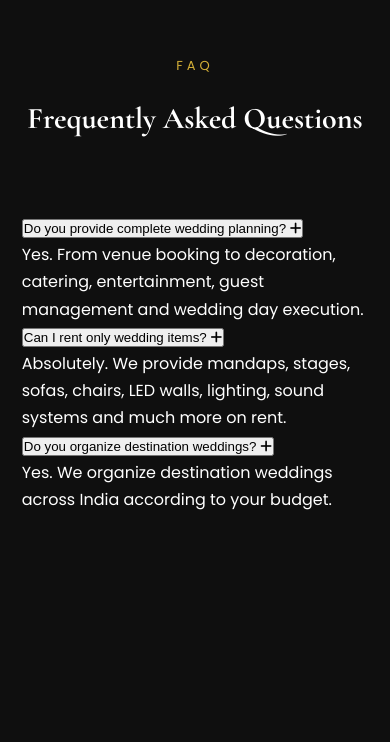
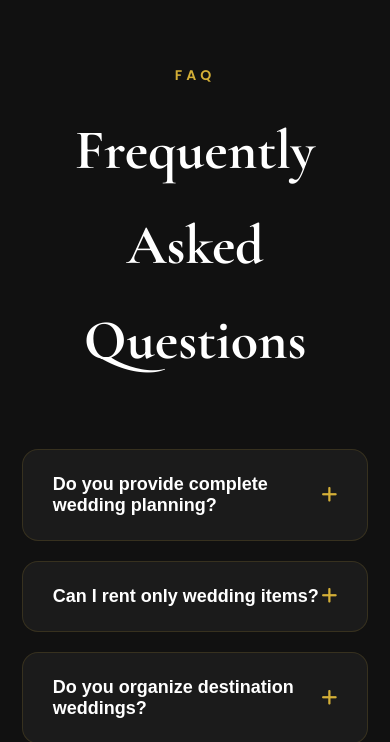
Before and after one commit to astha0202/vijay-events, a website: page index.html in a window 390 px wide. Shown: the part 11258-12000 px from the top of the page. Drawn offline with nearby package versions, Linux system fonts and the light colour scheme.

Commit message:
made changes responsive

```diff
--- a/booking.html
+++ b/booking.html
@@ -8,11 +8,11 @@
     <meta name="viewport"
     content="width=device-width, initial-scale=1.0">
 
-    <title>About Us | Vijay Events</title>
+    <title>Book Event | Vijay Events</title>
 
     <link rel="stylesheet" href="css/style.css">
     <link rel="stylesheet" href="css/responsive.css">
-    <link rel="stylesheet" href="css/rentals.css">
+    <link rel="stylesheet" href="css/booking.css">
     <!-- ===========================
         FAVICON
     =========================== -->
--- a/css/style.css
+++ b/css/style.css
@@ -1850,3 +1850,88 @@ header{
     border-bottom:1px solid rgba(255,255,255,.08);
 
 }
+/*==========================
+FAQ
+==========================*/
+
+.faq{
+    padding:120px 0;
+    background:#111;
+}
+
+.faq .section-title{
+    text-align:center;
+    margin-bottom:60px;
+}
+
+.faq .section-title span{
+    color:#D4AF37;
+    letter-spacing:4px;
+    text-transform:uppercase;
+    font-size:14px;
+    font-weight:600;
+}
+
+.faq .section-title h2{
+    font-size:56px;
+    color:#fff;
+    margin-top:15px;
+    font-family:"Cormorant Garamond",serif;
+}
+
+.faq-container{
+    max-width:900px;
+    margin:0 auto;
+}
+
+.faq-item{
+    background:#1b1b1b;
+    border:1px solid rgba(212,175,55,.15);
+    border-radius:16px;
+    margin-bottom:20px;
+    overflow:hidden;
+    transition:.3s;
+}
+
+.faq-item:hover{
+    border-color:#D4AF37;
+}
+
+.faq-question{
+    width:100%;
+    background:transparent;
+    border:none;
+    color:#fff;
+    display:flex;
+    justify-content:space-between;
+    align-items:center;
+    padding:24px 30px;
+    font-size:18px;
+    font-weight:600;
+    cursor:pointer;
+    text-align:left;
+}
+
+.faq-question i{
+    color:#D4AF37;
+    transition:.3s;
+}
+
+.faq-answer{
+    display:none;
+    padding:0 30px 25px;
+}
+
+.faq-answer p{
+    color:#cfcfcf;
+    line-height:1.8;
+    font-size:16px;
+}
+
+.faq-item.active .faq-answer{
+    display:block;
+}
+
+.faq-item.active .faq-question i{
+    transform:rotate(45deg);
+}
```
